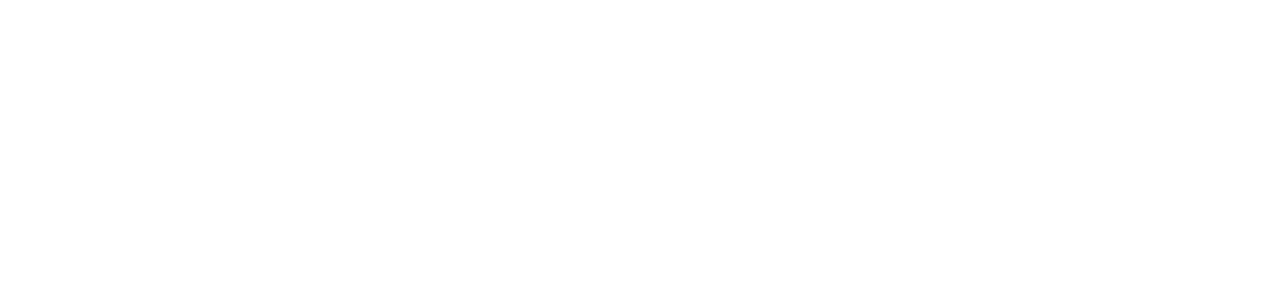
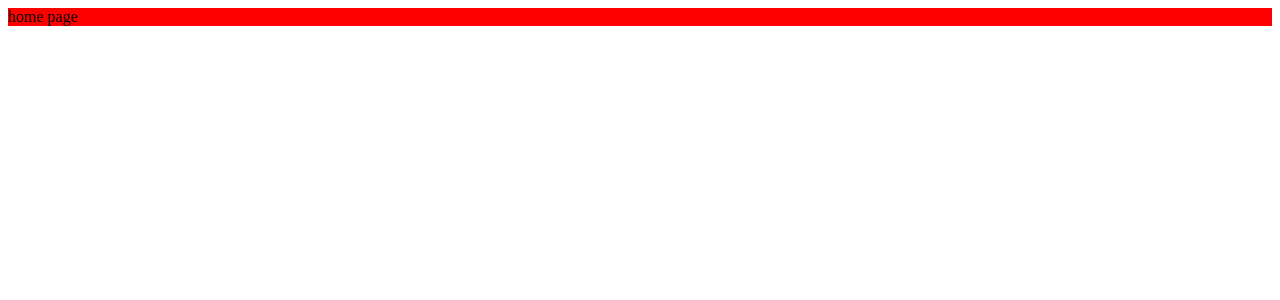
Before and after one commit to gila-W/SK-studentProtfolio, a React (Create React App) app: page /home-page in a window 1280 px wide. Shown: the top 300 px of the page. Built offline with nearby package versions, Linux system fonts and the light colour scheme.

Commit message:
new-files

```diff
--- a/src/App.js
+++ b/src/App.js
@@ -1,9 +1,11 @@
-
+import { BrowserRouter } from "react-router-dom";
+import { Routing } from "./utils/Routing ";
+import { HomePage } from "./components/homePage/HomePage";
 function App() {
   return (
-    <div>
-
-    </div>
+    <BrowserRouter>
+    <HomePage></HomePage>
+    </BrowserRouter>
   );
 }
 
--- /dev/null
+++ b/src/components/homePage/HomePage.jsx
@@ -0,0 +1,13 @@
+import React from "react";
+import { Routing } from "../../utils/Routing ";
+import { useNavigate } from "react-router-dom";
+export const HomePage = () => {
+  const navigate=useNavigate()
+  return (
+    <div style={{ width:"100%",backgroundColor: "red",height:"100%" }}>
+      home page
+      {/* <button onClick={()=>{navigate("/student-details")}}> </button> */}
+      <Routing></Routing>
+    </div>
+  );
+};
--- /dev/null
+++ b/src/components/logIn/LogIn.jsx
@@ -0,0 +1,4 @@
+import React from "react";
+export const LogIn = () => {
+  return <div style={{ width:"100px",backgroundColor: "yellow" }}>log in</div>;
+};
--- /dev/null
+++ b/src/components/studentDetails/StudentDetails.jsx
@@ -0,0 +1,4 @@
+import React from "react";
+export const StudentDetails = () => {
+  return <div style={{ backgroundColor: "yellow" }}>student details</div>;
+};
--- /dev/null
+++ b/src/utils/Routing .jsx
@@ -0,0 +1,15 @@
+import React from "react";
+import { Routes, Route } from "react-router-dom";
+import { HomePage } from "../components/homePage/HomePage";
+import { StudentDetails } from "../components/studentDetails/StudentDetails";
+import { LogIn } from "../components/logIn/LogIn";
+
+export const Routing = () => {
+<div style={{backgroundColor:"yellow",display: "revert"}}>
+    <Routes>
+      <Route path="home-page" element={<HomePage />}></Route>
+      <Route path="/student-details" element={<StudentDetails />}></Route>
+      <Route path="/log-in" element={<LogIn />}></Route>
+    </Routes>
+  </div>;
+};
```
Also changed, not shown: src/components/homePage/HomePage.css (added), src/components/logIn/LogIn.css (added), src/components/studentDetails/StudentDetails.css (added).
